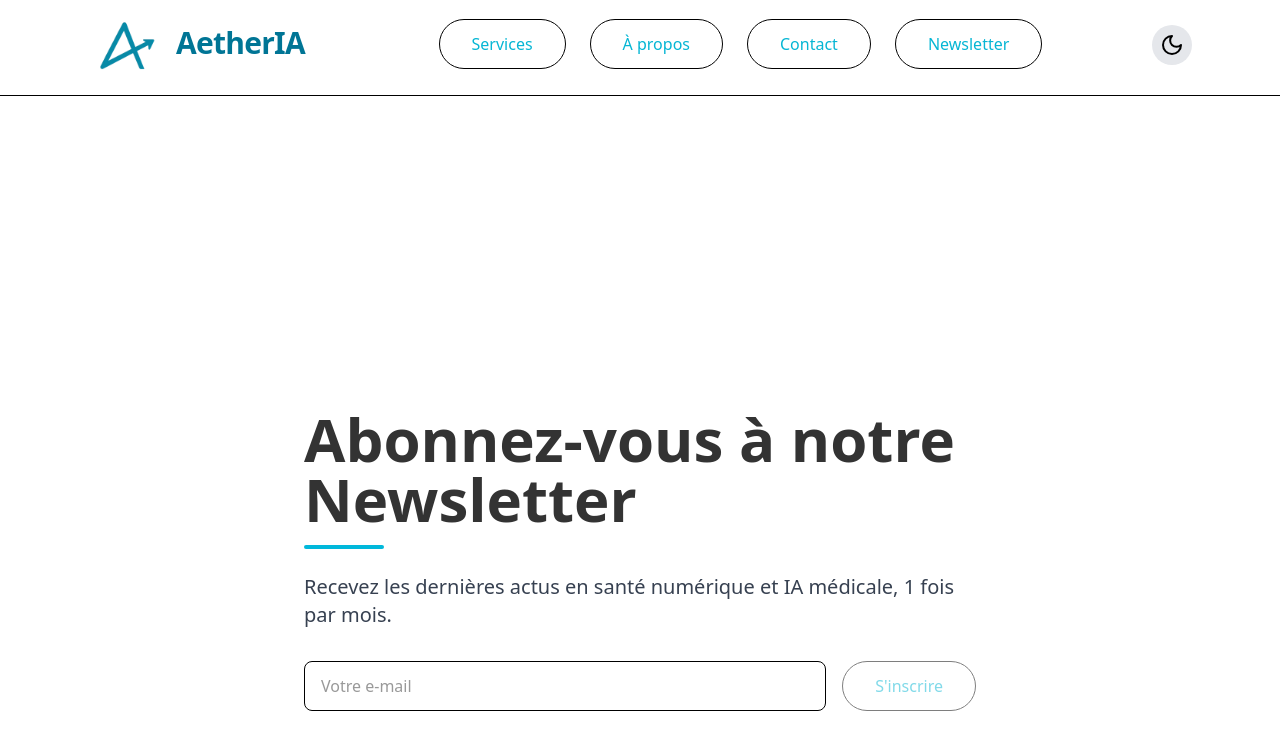
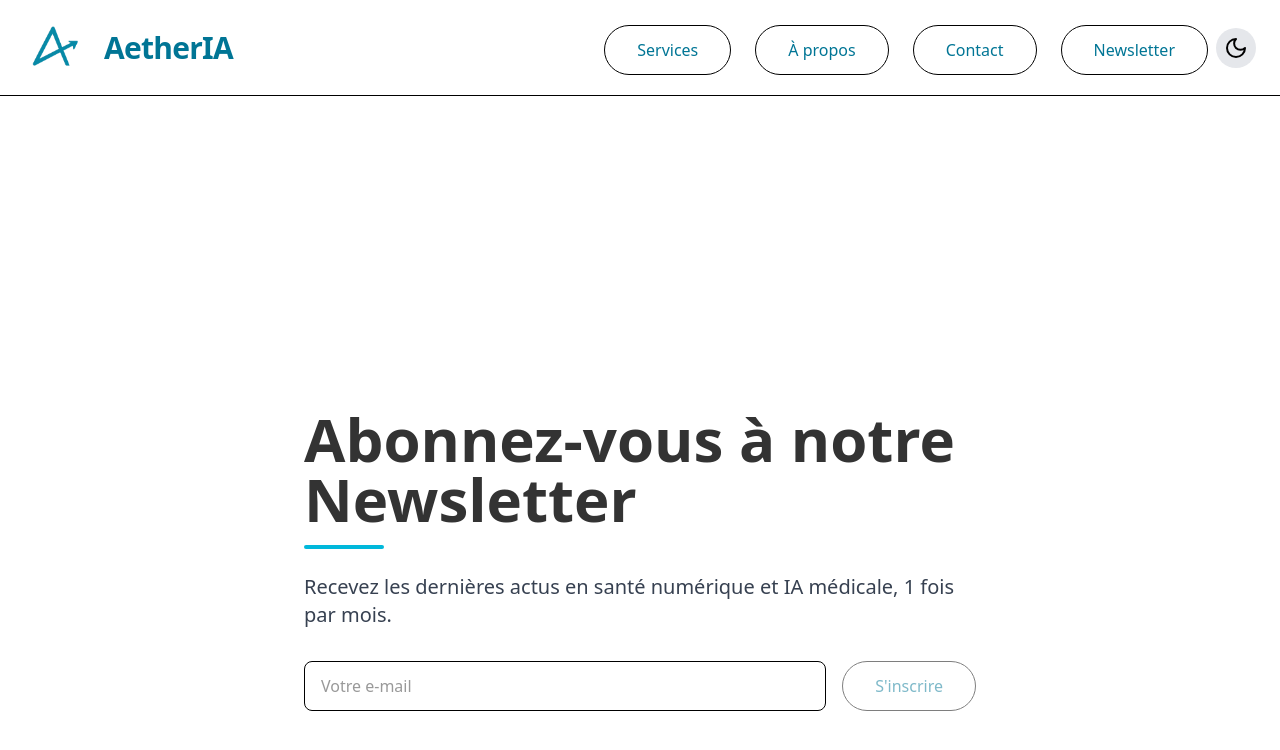
Before and after one commit to onlybaptiste54/agenceAetheria, a Next.js app: page /newsletter in a window 1280 px wide. Shown: the top 750 px of the page. Built offline with nearby package versions, Linux system fonts and the light colour scheme.

Commit message:
Amélioration du visuel

```diff
--- a/src/app/Components/Card.js
+++ b/src/app/Components/Card.js
@@ -1,15 +1,16 @@
 import { Code, Settings, Briefcase } from 'lucide-react';
-
 
 
 export default function Card({ title, description, icon }) {
   return (
-    <div className="bg-gradient-to-br from-white/60 to-cyan-700 backdrop-blur-md border border-white/30 shadow-xl text-black p-6 rounded-2xl hover:scale-[1.03] transition-all duration-300">
-      <div className="flex items-center justify-center w-12 h-12 mb-4 bg-white/70 backdrop-blur rounded-full shadow-md">
-        {icon}
+    <div className="bg-gradient-to-br from-white via-white/70 to-cyan-100/70 backdrop-blur-md border border-white/40 shadow-xl text-black p-6 rounded-2xl hover:scale-[1.02] transition-transform duration-300">
+      <div className="flex items-center justify-center mb-5">
+        <div className="w-16 h-16 flex items-center justify-center rounded-xl bg-white shadow-md border border-gray-200">
+          {icon}
+        </div>
       </div>
-      <h3 className="text-xl font-bold mb-2">{title}</h3>
-      <p className="text-sm text-gray-800">{description}</p>
+      <h3 className="text-lg font-semibold text-gray-900 mb-2">{title}</h3>
+      <p className="text-sm text-gray-700">{description}</p>
     </div>
   );
 }
--- a/src/app/Components/Contact.js
+++ b/src/app/Components/Contact.js
@@ -39,7 +39,7 @@ export default function Contact() {
         id="contact"
         className="min-h-screen flex items-center justify-center bg-[--color-bg] text-[--color-text] px-4 py-20"
       >
-        <div className="w-full max-w-2xl p-10 rounded-2xl shadow-xl border border-[--color-border] bg-gradient-to-br from-white/60 to-cyan-700">
+        <div className="w-full max-w-2xl p-10 rounded-2xl shadow-xl border border-[--color-border] bg-gradient-to-br from-white via-white/70 to-cyan-100/70 ">
           <div className="text-center mb-10">
             <h1 className="text-4xl font-bold text-[--color-text] mb-3">Contactez-nous</h1>
             <p className="text-[--color-text]/70">
--- a/src/app/Components/Footer.js
+++ b/src/app/Components/Footer.js
@@ -3,15 +3,14 @@ import { Mail, Facebook, Twitter } from 'lucide-react';
 export default function Footer() {
   return (
     <footer className="bg-[var(--color-bg)] text-[var(--color-text)] border-t border-[var(--color-border)] py-8 px-4">
-      <div className="max-w-7xl mx-auto flex flex-col sm:flex-row sm:items-center sm:justify-between gap-6 sm:gap-0">
-
-        {/* Phrase / Slogan */}
-        <p className="text-sm text-gray-600 dark:text-gray-300 text-center sm:text-left">
-          Boostez votre productivité avec <strong>AetherIa</strong> — automatisation intelligente et IA.
+      <div className=" mx-auto flex flex-col md:flex-row items-center justify-between gap-4 md:gap-0">
+        {/* Texte / Slogan */}
+        <p className="text-sm  text-gray-600 dark:text-gray-300 text-start ">
+          Boostez votre productivité avec <strong>AetherIA</strong> — automatisation intelligente et IA.
         </p>
 
         {/* Liens sociaux */}
-        <div className="flex justify-center sm:justify-start space-x-6">
+        <div className="flex space-x-6">
           <a
             href="mailto:contact@aetheria.com"
             className="text-gray-600 dark:text-gray-300 hover:text-cyan-700 dark:hover:text-cyan-300 transition-colors"
@@ -41,8 +40,8 @@ export default function Footer() {
       </div>
 
       {/* Copyright */}
-      <p className="mt-6 text-center text-sm text-gray-500 dark:text-gray-400 select-none">
-        &copy; {new Date().getFullYear()} AetherIa. Tous droits réservés.
+      <p className="mt-6 text-start text-sm text-gray-500 dark:text-gray-400 select-none">
+        &copy; {new Date().getFullYear()} AetherIA. Tous droits réservés.
       </p>
     </footer>
   );
--- a/src/app/Components/Navbar.js
+++ b/src/app/Components/Navbar.js
@@ -1,7 +1,7 @@
 'use client';
 import { useEffect, useState } from 'react';
 import DarkComponent from './DarkComponent';
-import { useRouter } from 'next/navigation'; // Ajoute ceci en haut
+import { useRouter } from 'next/navigation';
 
 export default function Navbar() {
   const [scrolled, setScrolled] = useState(false);
@@ -22,9 +22,6 @@ export default function Navbar() {
     ['/newsletter', 'Newsletter'],
   ];
 
-
-// ...
-
   const router = useRouter();
 
   const handleNavClick = (href) => {
@@ -36,7 +33,6 @@ const handleNavClick = (href) => {
     setMobileMenuOpen(false);
   };
 
-
   return (
     <header
       className={`fixed top-0 w-full h-24 z-50 border-b border-[var(--color-border)] transition-all duration-300 ${
@@ -45,47 +41,41 @@ const handleNavClick = (href) => {
           : 'bg-[var(--color-bg)]'
       }`}
     >
-      <nav className="max-w-6xl mx-auto h-full flex items-center justify-between px-4">
-        {/* LOGO + TEXTE */}
+      <nav className=" mx-auto h-full flex items-center justify-between px-4">
+        {/* LOGO + TEXTE ALIGNÉS À GAUCHE */}
         <div
           onClick={() => router.push('/')}
-  className="flex items-center cursor-pointer"
+          className="flex justify-self-start items-center space-x-2 min-w-[220px] cursor-pointer"
         >
           <img
             src="/LogoAetheriaaNoBg.png"
             alt="Logo"
-            className="h-24 w-auto sm:h-2_"
+            className="h-20 w-auto"
           />
-          <span className="text-cyan-700 dark:text-cyan-300 text-3xl font-bold tracking-tight mb-2.5">
+          <span className="text-cyan-700 dark:text-cyan-300 text-3xl font-bold tracking-tight">
             AetherIA
           </span>
         </div>
 
-        {/* MENU NAVIGATION - Desktop */}
-        <ul className="hidden md:flex space-x-6 text-sm font-medium">
+        {/* NAVIGATION + DARK MODE + BURGER ALIGNÉS */}
+        <div className="flex items-center space-x-2">
+          <ul className="hidden md:flex space-x-6 text-sm text-cyan-700 font-medium mt-3">
             {navItems.map(([href, label]) => (
               <li key={label}>
-              <button
-                onClick={() => handleNavClick(href)}
-                className="button"
-              >
+                <button onClick={() => handleNavClick(href)} className="button">
                   {label}
                 </button>
               </li>
             ))}
           </ul>
-
-        {/* Dark mode toggle */}
-        <div className="flex items-center space-x-2 mb-1.5">
-          <DarkComponent className="h-6 w-6" /> {/* Ajout de la classe h-6 w-6 */}
-          {/* Burger menu button - Mobile only */}
+          <DarkComponent className="h-6 w-6" />
           <button
-            className="md:hidden focus:outline-none"
+            className="md:hidden focus:outline-none "
             onClick={() => setMobileMenuOpen(!mobileMenuOpen)}
             aria-label="Toggle menu"
           >
             <svg
-              className="w-6 h-6"
+              className="w-6 h-6 mb-2"
               fill="none"
               stroke="currentColor"
               strokeWidth="2"
--- a/src/app/Components/Services.js
+++ b/src/app/Components/Services.js
@@ -9,7 +9,7 @@ export default function Services() {
       icon: (
         <img
           src="/e-mail.png"
-          alt="Icone Chatbot"
+          alt="Icone E-mail"
           className="h-8 w-8"
         />
       ),
@@ -41,7 +41,7 @@ export default function Services() {
       description: 'Recevez nos actus santé numérique et IA chaque mois.',
       icon: (
         <img
-          src="/newsletter.png"
+          src="/e-mail.png"
           alt="Icone Newsletter"
           className="h-8 w-8"
         />
--- a/src/app/globals.css
+++ b/src/app/globals.css
@@ -75,9 +75,8 @@ a {
 }
 
 .button {
-  @apply inline-block px-8 py-3 rounded-full font-medium border transition-colors duration-300 ease-in-out;
+  @apply text-cyan-700 inline-block px-8 py-3 rounded-full font-medium border transition-colors duration-300 ease-in-out;
   border-color: var(--color-border);
-  color: #06b6d4; /* Cyan-700 pour le texte */
   background: var(--color-bg);
 }
 
```
Lines whose indentation alone changed are shown as unchanged.
